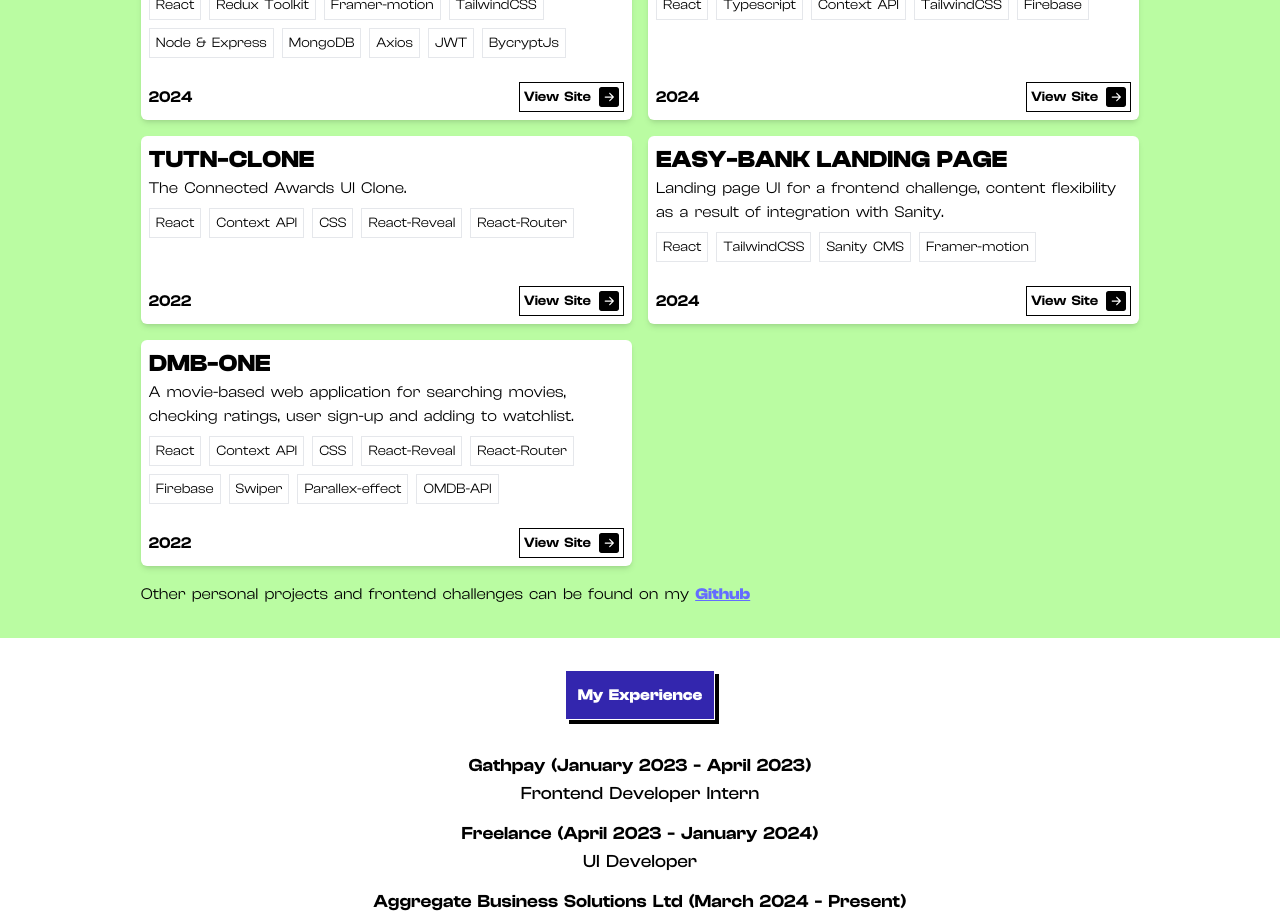
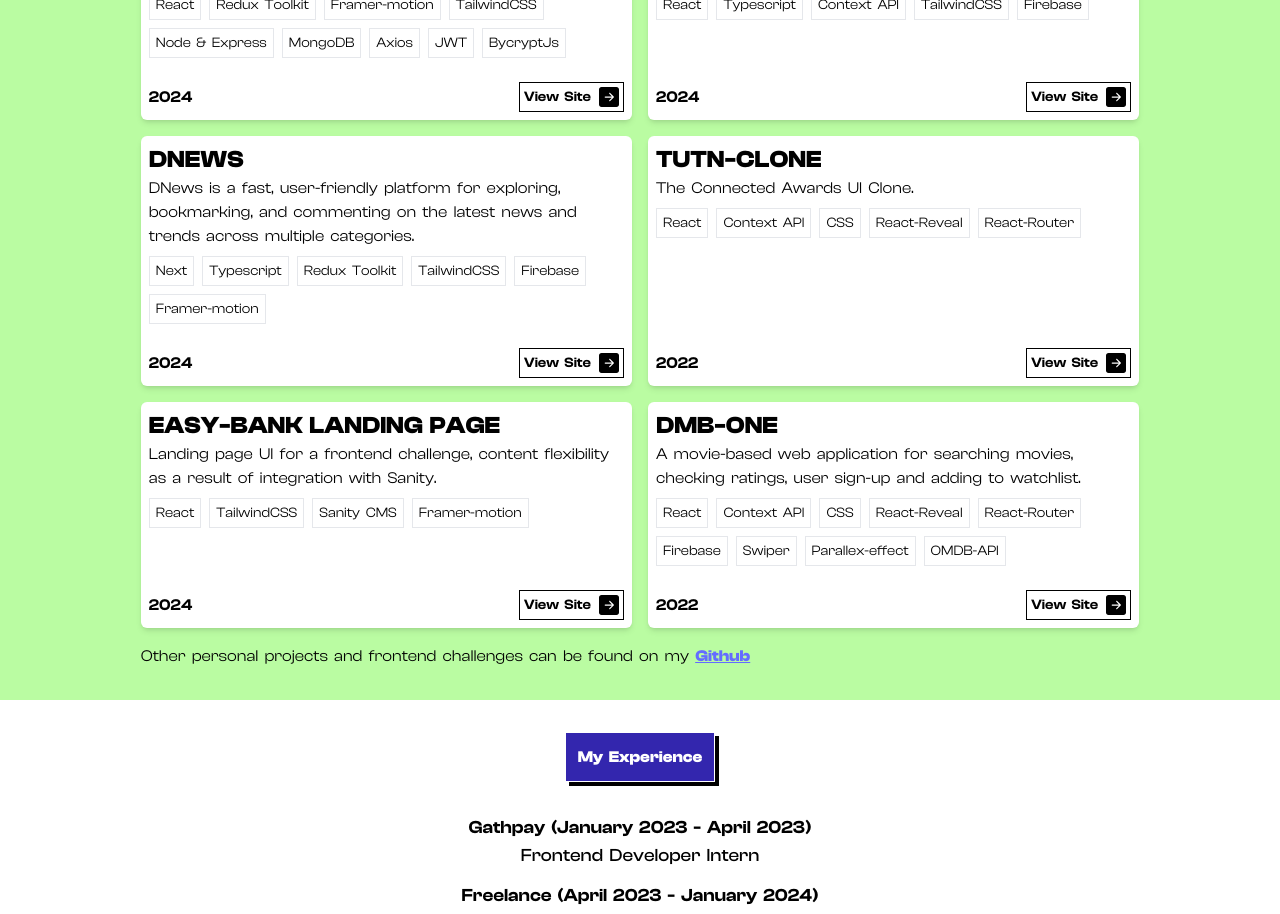
Before and after one commit to Jaeger-11/damxy-portfolio, a React (Vite) app: page / in a window 1280 px wide. Shown: the part 1520-2434 px from the top of the page. Built offline with nearby package versions, Linux system fonts and the light colour scheme.

Commit message:
addition

```diff
--- a/src/data.js
+++ b/src/data.js
@@ -32,6 +32,14 @@ export const projectsData = [
         livecode: "https://github.com/Jaeger-11/yelp-damzy"
     },
     {
+        name: "DNews",
+        description: "DNews is a fast, user-friendly platform for exploring, bookmarking, and commenting on the latest news and trends across multiple categories.",
+        tools: ["Next","Typescript","Redux Toolkit","TailwindCSS","Firebase", "Framer-motion"],
+        link: "https://dnews-xi.vercel.app/",
+        year: "2024",
+        livecode: "https://github.com/Jaeger-11/DNews"
+    },
+    {
         name: "TUTN-Clone",
         description: "The Connected Awards UI Clone.",
         tools: ["React","Context API","CSS","React-Reveal","React-Router"],
```
